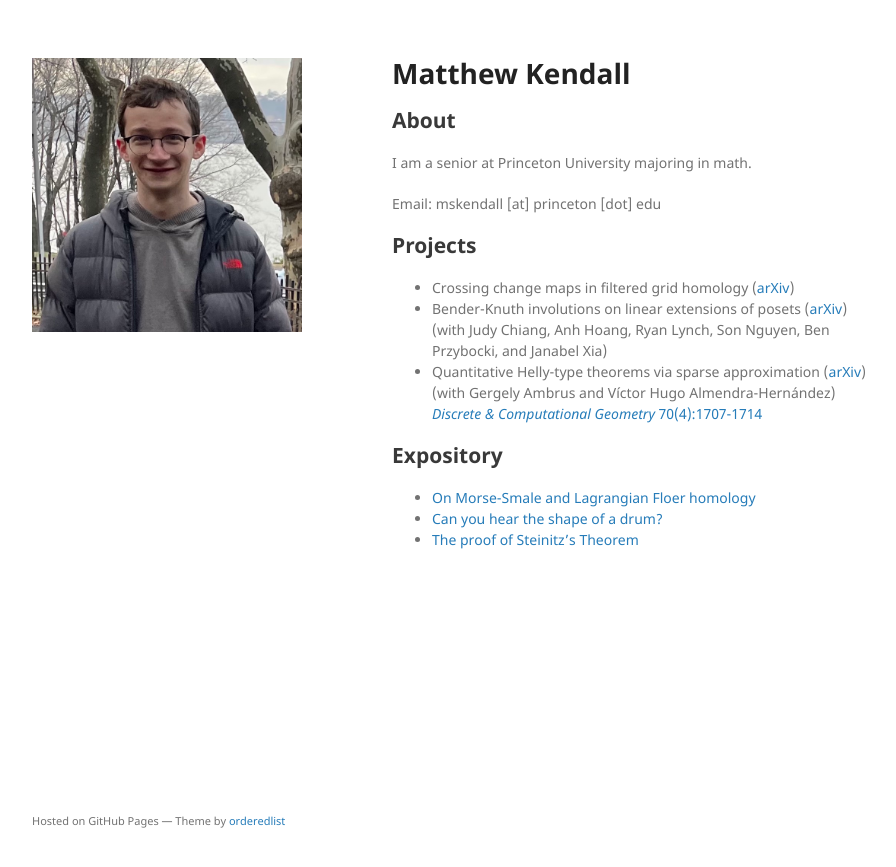
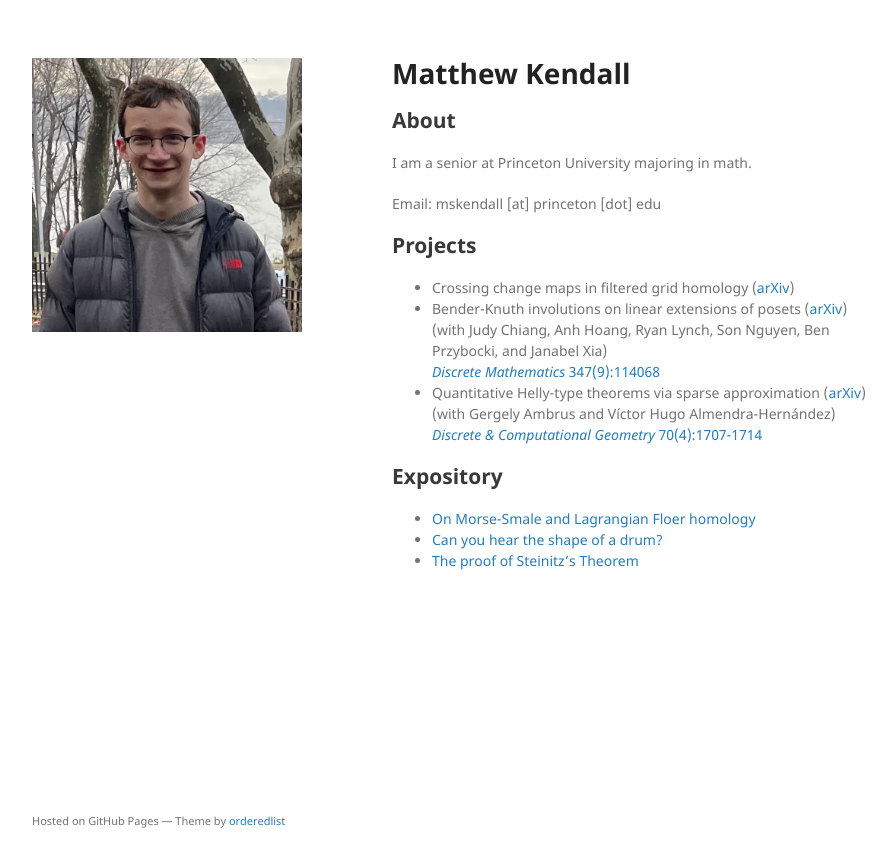
Before and after one commit to matthewkendall/matthewkendall.github.io, a Jekyll site: the page built from index.md, in a window 1280 px wide. Shown: the top 867 px of the page, without its empty margins (178-1074 px from the left). Built offline with Jekyll 4.4.1, drawn with Linux system fonts in a browser that asks for light colours; our own code applies the rules of GitHub Pages for plain Markdown files; the repository's description, which GitHub fills in, is left out.

Commit message:
Update index.md

```diff
--- a/index.md
+++ b/index.md
@@ -7,7 +7,7 @@ Email: mskendall [at] princeton [dot] edu
 
 ## Projects
 - Crossing change maps in filtered grid homology (<a href="https://arxiv.org/abs/2303.04227">arXiv</a>) <br>
-- Bender-Knuth involutions on linear extensions of posets (<a href="https://arxiv.org/abs/2302.12425">arXiv</a>) <br> (with Judy Chiang, Anh Hoang, Ryan Lynch, Son Nguyen, Ben Przybocki, and Janabel Xia) <br>
+- Bender-Knuth involutions on linear extensions of posets (<a href="https://arxiv.org/abs/2302.12425">arXiv</a>) <br> (with Judy Chiang, Anh Hoang, Ryan Lynch, Son Nguyen, Ben Przybocki, and Janabel Xia) <br> <a href="https://www.sciencedirect.com/science/article/pii/S0012365X24001997">*Discrete Mathematics* 347(9):114068</a>
 - Quantitative Helly-type theorems via sparse approximation (<a href="https://arxiv.org/abs/2108.05745">arXiv</a>) <br> (with Gergely Ambrus and Víctor Hugo Almendra-Hernández)  <br> <a href="https://link.springer.com/article/10.1007/s00454-022-00441-5">*Discrete & Computational Geometry* 70(4):1707-1714</a>
 
 ## Expository
```
